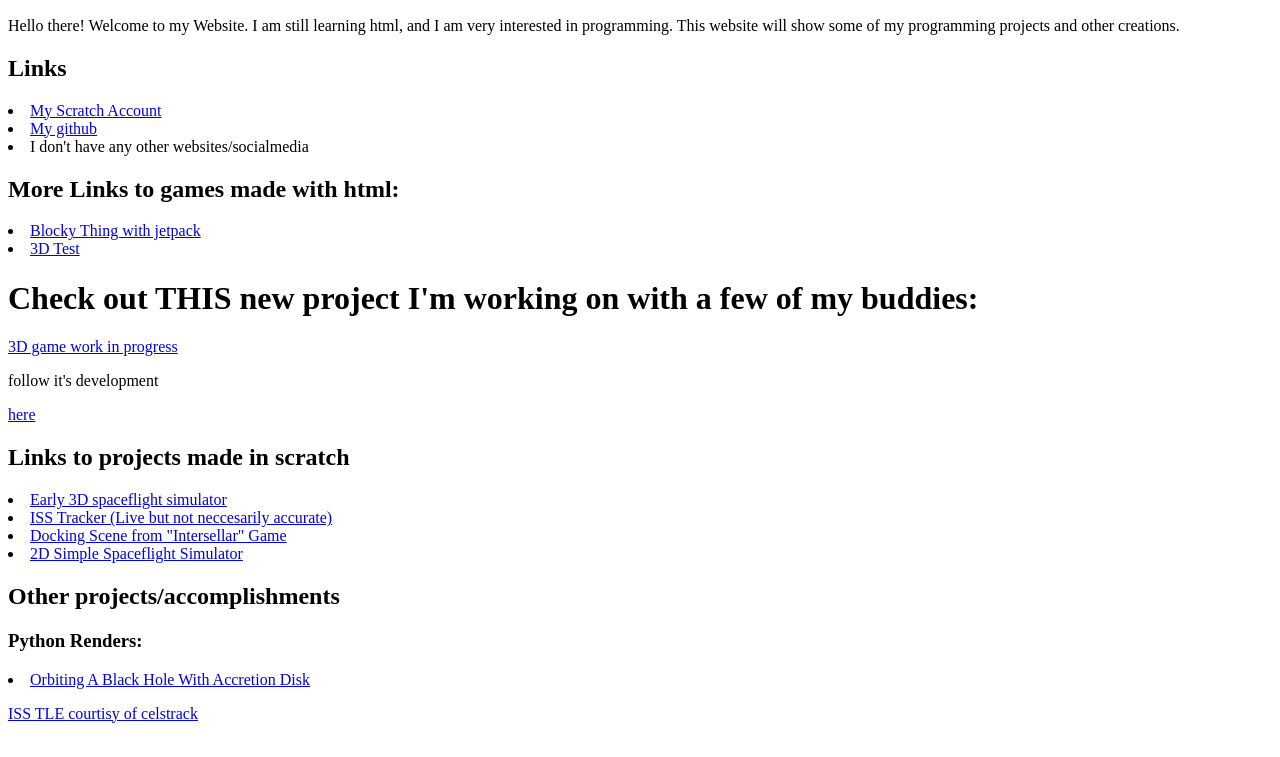
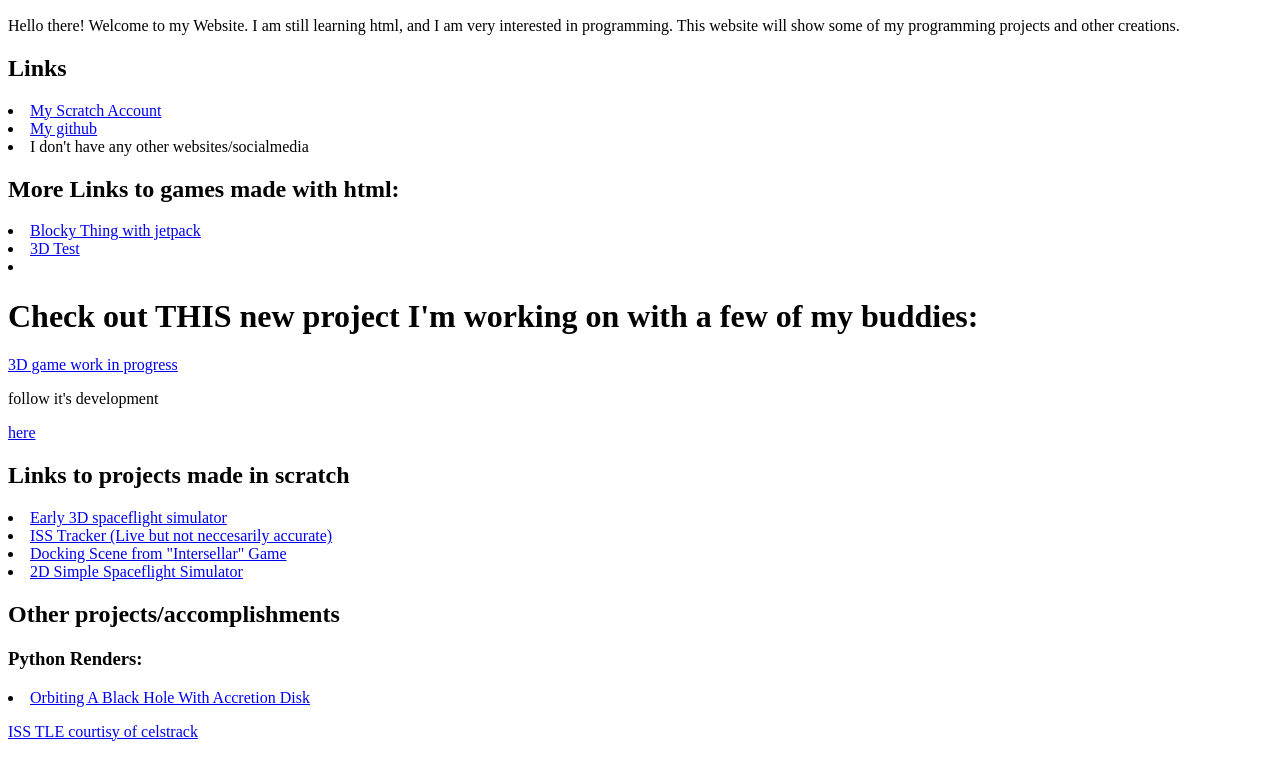
Before and after one commit to dspace1015/home, a plain HTML site: page index.html in a window 1280 px wide. Shown: the part 110-867 px from the top of the page. Drawn offline with Linux system fonts and the light colour scheme.

Commit message:
Update index.html

```diff
--- a/index.html
+++ b/index.html
@@ -21,6 +21,7 @@ I am still learning html, and I am very interested in programming. This website
 <h2>More Links to games made with html:</h2>
 <li><a href="Dspace1015sFirstGame.html">Blocky Thing with jetpack</a></li>
 <li><a href="3DTest.html">3D Test</a></li>
+<li><a href="CountDownToNewYears.html"></a></li>
 <h1>Check out THIS new project I'm working on with a few of my buddies:</h1>
 <a href="https://dspace1015.github.io/test">3D game work in progress</a>
 <p>follow it's development</p><a href="https://github.com/dspace1015/test">here</a>
```
